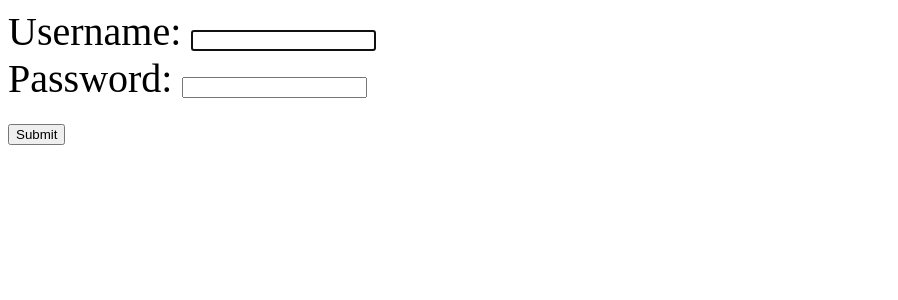
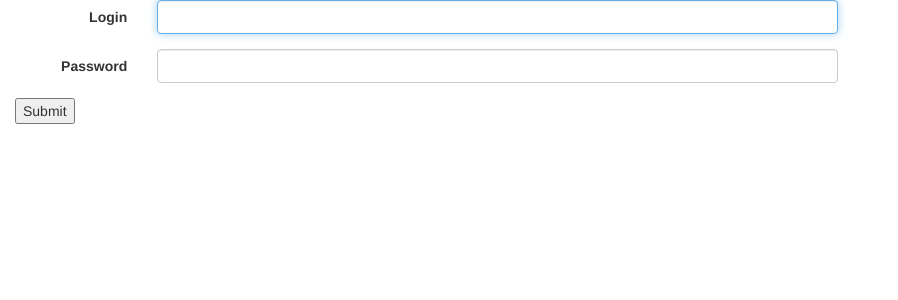
Before and after one commit to dmytrorevak/django-tasks-list-app, a Django app: page /accounts/login/ in a window 1280 px wide. Shown: the top 300 px of the page, without its empty margins (0-898 px from the left). Run offline with Django 3.2, Linux system fonts and the light colour scheme; some libraries are stand-ins or nearby versions.

Commit message:
start working with login template and add widget_tweaks module

```diff
--- a/tasks_list/settings.py
+++ b/tasks_list/settings.py
@@ -24,6 +24,7 @@ BASE_DIR = os.path.dirname(os.path.dirname(os.path.abspath(__file__)))
 
 INSTALLED_APPS = [
     'tasks',
+    'widget_tweaks',
     'django.contrib.admin',
     'django.contrib.auth',
     'django.contrib.contenttypes',
--- a/tasks_list/static/css/main.css
+++ /dev/null
@@ -1,3 +0,0 @@
-body {
-    font-size: 40px;
-}
--- a/tasks_list/templates/base.html
+++ b/tasks_list/templates/base.html
@@ -4,10 +4,17 @@
 <head>
     <meta charset="UTF-8">
     <title>{% block title %}{% endblock title %}</title>
+    <link rel="stylesheet" href="https://maxcdn.bootstrapcdn.com/bootstrap/3.3.7/css/bootstrap.min.css" integrity="sha384-BVYiiSIFeK1dGmJRAkycuHAHRg32OmUcww7on3RYdg4Va+PmSTsz/K68vbdEjh4u" crossorigin="anonymous">
+    <script src="https://maxcdn.bootstrapcdn.com/bootstrap/3.3.7/js/bootstrap.min.js" integrity="sha384-Tc5IQib027qvyjSMfHjOMaLkfuWVxZxUPnCJA7l2mCWNIpG9mGCD8wGNIcPD7Txa" crossorigin="anonymous">
+    </script>
+    <script src="https://ajax.googleapis.com/ajax/libs/jquery/1.12.4/jquery.min.js">
+    </script>
     <link rel="stylesheet" href="{% static 'css/main.css' %}">
 </head>
 <body>
-    {% block content %}
-    {% endblock content %}
+    <div class="container-fluid">
+        {% block content %}
+        {% endblock content %}
+    </div>
 </body>
 </html>
--- a/tasks_list/templates/registration/login.html
+++ b/tasks_list/templates/registration/login.html
@@ -1,4 +1,5 @@
 {% extends "base.html" %}
+{% load widget_tweaks %}
 
 {% block title %}
     Login page
@@ -6,29 +7,31 @@
 
 {% block content %}
 
-{% if form.errors %}
-    <p>
-        Your login or password incorrect
-    </p>
-{% endif %}
-
-<form action="{% url 'login' %}" method="POST">
+<div class="row">
+    <div class="col-lg-8">
+        <form action="{% url 'login' %}" method="POST" class="form-horizontal">
             {% csrf_token %}
-    <div>
-        <td>
-            {{ form.username.label_tag }}
-            {{ form.username }}
-        </td>
+            <div class="form-group">
+                <label for="{{form.username.id_for_label}}" class="col-sm-2 control-label">
+                    Login
+                </label>
+                <div class="col-sm-10">
+                    {{ form.username|add_class:"form-control" }}
                 </div>
-    <div>
-        <td>
-            {{ form.password.label_tag }}
-            {{ form.password }}
-        </td>
+            </div>
+            <div class="form-group">
+                <label for="{{form.password.id_for_label}}" class="col-sm-2 control-label">
+                    Password
+                </label>
+                <div class="col-sm-10">
+                    {{ form.password|add_class:"form-control" }}
+                </div>
             </div>
             <div>
                 <input type="submit" value="Submit">
             </div>
         </form>
+    </div>
+</div>
 
 {% endblock content %}
--- a/tasks_list/urls.py
+++ b/tasks_list/urls.py
@@ -1,18 +1,3 @@
-"""tasks_list URL Configuration
-
-The `urlpatterns` list routes URLs to views. For more information please see:
-    https://docs.djangoproject.com/en/1.11/topics/http/urls/
-Examples:
-Function views
-    1. Add an import:  from my_app import views
-    2. Add a URL to urlpatterns:  url(r'^$', views.home, name='home')
-Class-based views
-    1. Add an import:  from other_app.views import Home
-    2. Add a URL to urlpatterns:  url(r'^$', Home.as_view(), name='home')
-Including another URLconf
-    1. Import the include() function: from django.conf.urls import url, include
-    2. Add a URL to urlpatterns:  url(r'^blog/', include('blog.urls'))
-"""
 from django.conf.urls import url, include
 from django.contrib import admin
 from tasks import views
```
Lines whose indentation alone changed are shown as unchanged.
